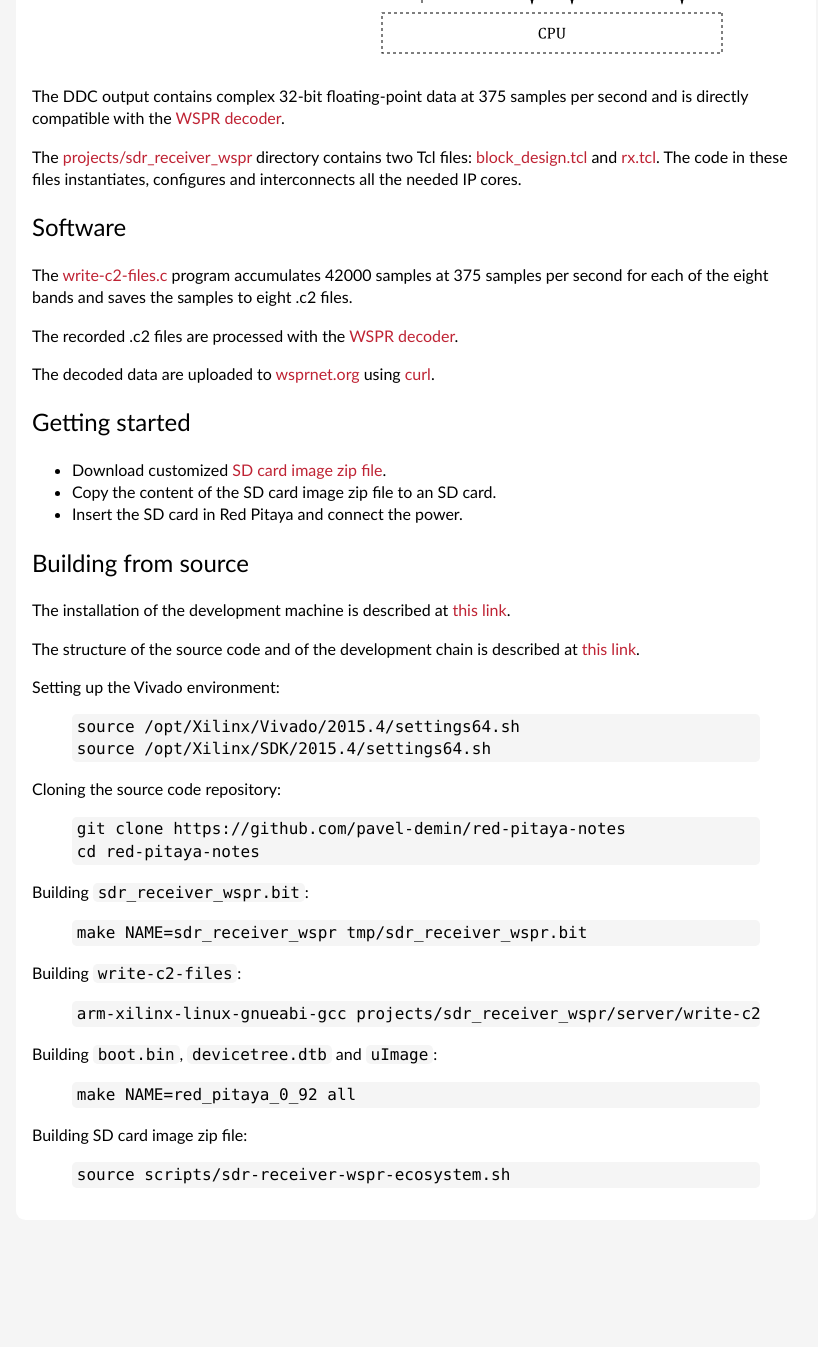
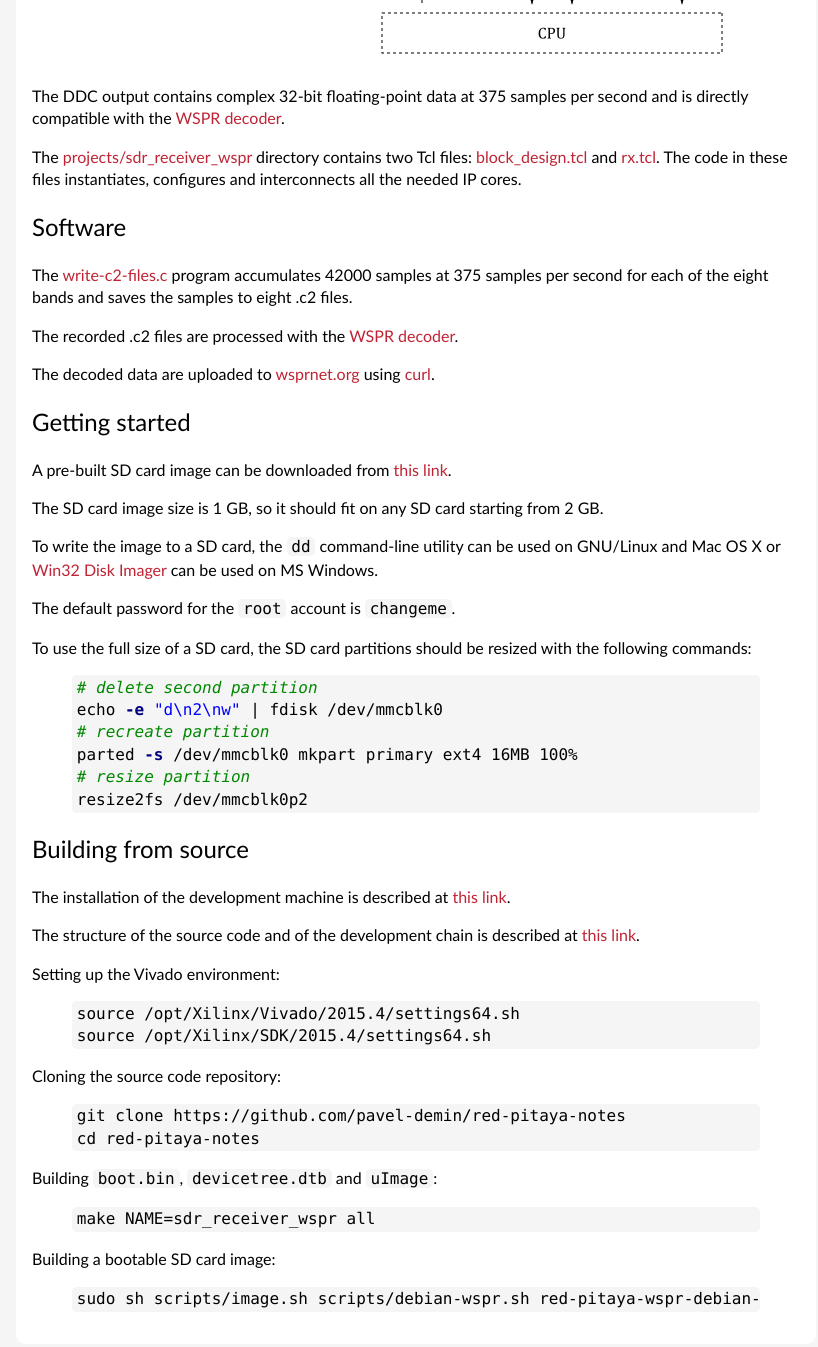
Before and after one commit to pavel-demin/red-pitaya-notes, a Jekyll site: the page built from sdr-receiver-wspr.md, in a window 1280 px wide and 1400 px high, scrolled down 994 px. Shown: the top 1347 px of the window, without its empty margins (224-1042 px from the left). Built offline with Jekyll 4.4.1, drawn with Linux system fonts in a browser that asks for light colours; before the commit the page ends 2270 px from its top, so only the background shows below that.

Commit message:
update instructions in sdr-receiver-wspr

```diff
--- a/sdr-receiver-wspr.md
+++ b/sdr-receiver-wspr.md
@@ -45,9 +45,24 @@ The decoded data are uploaded to [wsprnet.org](http://wsprnet.org) using [curl](
 Getting started
 -----
 
- - Download customized [SD card image zip file](https://googledrive.com/host/0B-t5klOOymMNfmJ0bFQzTVNXQ3RtWm5SQ2NGTE1hRUlTd3V2emdSNzN6d0pYamNILW83Wmc/SDR/ecosystem-0.92-65-35575ed-sdr-receiver-wspr.zip).
- - Copy the content of the SD card image zip file to an SD card.
- - Insert the SD card in Red Pitaya and connect the power.
+A pre-built SD card image can be downloaded from [this link](https://googledrive.com/host/0B-t5klOOymMNfmJ0bFQzTVNXQ3RtWm5SQ2NGTE1hRUlTd3V2emdSNzN6d0pYamNILW83Wmc/SDR/red-pitaya-wspr-debian-8.2-armhf-20160317.zip).
+
+The SD card image size is 1 GB, so it should fit on any SD card starting from 2 GB.
+
+To write the image to a SD card, the `dd` command-line utility can be used on GNU/Linux and Mac OS X or [Win32 Disk Imager](http://sourceforge.net/projects/win32diskimager/) can be used on MS Windows.
+
+The default password for the `root` account is `changeme`.
+
+To use the full size of a SD card, the SD card partitions should be resized with the following commands:
+
+{% highlight bash %}
+# delete second partition
+echo -e "d\n2\nw" | fdisk /dev/mmcblk0
+# recreate partition
+parted -s /dev/mmcblk0 mkpart primary ext4 16MB 100%
+# resize partition
+resize2fs /dev/mmcblk0p2
+{% endhighlight %}
 
 Building from source
 -----
@@ -68,22 +83,12 @@ git clone https://github.com/pavel-demin/red-pitaya-notes
 cd red-pitaya-notes
 {% endhighlight %}
 
-Building `sdr_receiver_wspr.bit`:
+Building `boot.bin`, `devicetree.dtb` and `uImage`:
 {% highlight bash %}
-make NAME=sdr_receiver_wspr tmp/sdr_receiver_wspr.bit
+make NAME=sdr_receiver_wspr all
 {% endhighlight %}
 
-Building `write-c2-files`:
+Building a bootable SD card image:
 {% highlight bash %}
-arm-xilinx-linux-gnueabi-gcc projects/sdr_receiver_wspr/server/write-c2-files.c -o write-c2-files -lm -static
+sudo sh scripts/image.sh scripts/debian-wspr.sh red-pitaya-wspr-debian-8.2-armhf.img 1024
 {% endhighlight %}
-
-Building `boot.bin`, `devicetree.dtb` and `uImage`:
-{% highlight bash %}
-make NAME=red_pitaya_0_92 all
-{% endhighlight %}
-
-Building SD card image zip file:
-{% highlight bash %}
-source scripts/sdr-receiver-wspr-ecosystem.sh
-{% endhighlight %}
```
